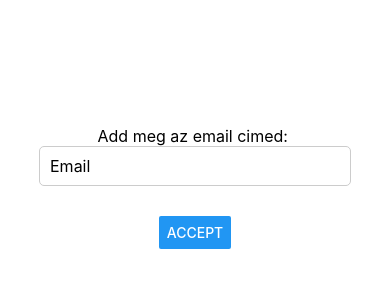
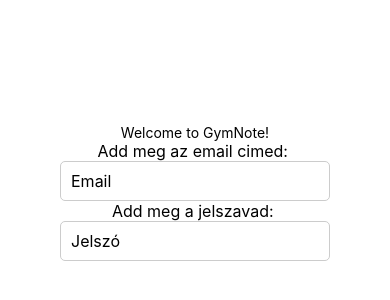
Before and after one commit to AttilaHegyeli/GymNote, a React Native app: screen / in a window 390 px wide. Shown: the part 230-530 px from the top of the page. Built offline with nearby package versions, Linux system fonts and the light colour scheme.

Commit message:
Auth Input molecules

```diff
--- a/App.tsx
+++ b/App.tsx
@@ -1,8 +1,7 @@
 import { StatusBar } from 'expo-status-bar';
 import { StyleSheet, Text, View, Button, Alert} from 'react-native';
-import CustomText from './src/components/atoms/Text/text';
-import CustomButton from './src/components/atoms/Button/button';
-import CustomInput from './src/components/atoms/Input/Input';
+import AuthInputemail from './src/components/molecules/AuthInput/Email/authinputemail';
+import AuthInputpassword from './src/components/molecules/AuthInput/Password/authiInputpassword';
 
 import React from 'react';
 
@@ -11,17 +10,9 @@ export default function App() {
   return (
     <View style={styles.container}>
 
-      <CustomText message="Add meg az email cimed: " />
-      <CustomInput
-        placeholder="Email"
-        onChangeText={(text) => console.log(text)}
-        style={{ width: '80%', marginBottom: 20 }}
-      />
-      <CustomButton
-        title="Accept"
-        onPress={() => Alert.alert('Button Pressed!')}
-      />
-
+      <Text>Welcome to GymNote!</Text>
+      <AuthInputemail />
+      <AuthInputpassword />
 
       <StatusBar style="auto" />
     </View>
--- /dev/null
+++ b/src/components/molecules/AuthInput/Email/authinputemail.styles.ts
@@ -0,0 +1,17 @@
+import React from "react";
+import { StyleSheet } from "react-native";
+import AuthInputemail from "./authinputemail";
+
+const styles = StyleSheet.create({
+    AuthInputemail: {
+        width: "100%",
+        height: 50,
+        borderColor: "#ccc",
+        borderWidth: 1,
+        paddingHorizontal: 10,
+        fontSize: 16,
+        color: "#000",
+        fontFamily: "System",
+
+    }});
+export default styles;
--- /dev/null
+++ b/src/components/molecules/AuthInput/Email/authinputemail.tsx
@@ -0,0 +1,19 @@
+import React from "react";
+import CustomText from "../../../atoms/Text/text";
+import CustomInput from "../../../atoms/Input/Input";
+import styles from "./authinputemail.styles";
+
+const AuthInputemail: React.FC = () => {
+    return (
+        <>
+        <CustomText message="Add meg az email cimed: " />
+        <CustomInput
+            placeholder="Email"
+            onChangeText={(text) => console.log(text)}
+            style={styles}
+        />
+        </>
+    );
+ }
+
+ export default AuthInputemail;
--- /dev/null
+++ b/src/components/molecules/AuthInput/Password/authInputpassword.styles.ts
@@ -0,0 +1,19 @@
+import React from "react";
+import { StyleSheet } from "react-native";
+import AuthInputpassword from "./authiInputpassword";
+
+
+const styles = StyleSheet.create({
+    AuthInputpassword: {
+        width: "100%",
+        height: 50,
+        borderColor: "#ccc",
+        borderWidth: 1,
+        paddingHorizontal: 10,
+        fontSize: 16,
+        color: "#000",
+        fontFamily: "System",
+
+    }});
+
+export default styles;
--- /dev/null
+++ b/src/components/molecules/AuthInput/Password/authiInputpassword.tsx
@@ -0,0 +1,19 @@
+import React from "react";
+import CustomInput from "../../../atoms/Input/Input";
+import CustomText from "../../../atoms/Text/text";
+import styles from "./authInputpassword.styles";
+
+const AuthInputpassword: React.FC = () => {
+    return (
+        <>
+            <CustomText message="Add meg a jelszavad: " />
+            <CustomInput
+                placeholder="Jelszó"
+                onChangeText={(text) => console.log(text)}
+                style={styles}
+            />
+        </>
+    );
+}
+
+export default AuthInputpassword;
```
Also changed, not shown: src/components/molecules/AuthForm/Authform.tsx (deleted, +0 -49 lines), src/components/molecules/AuthForm/Authform.styles.ts (deleted).
